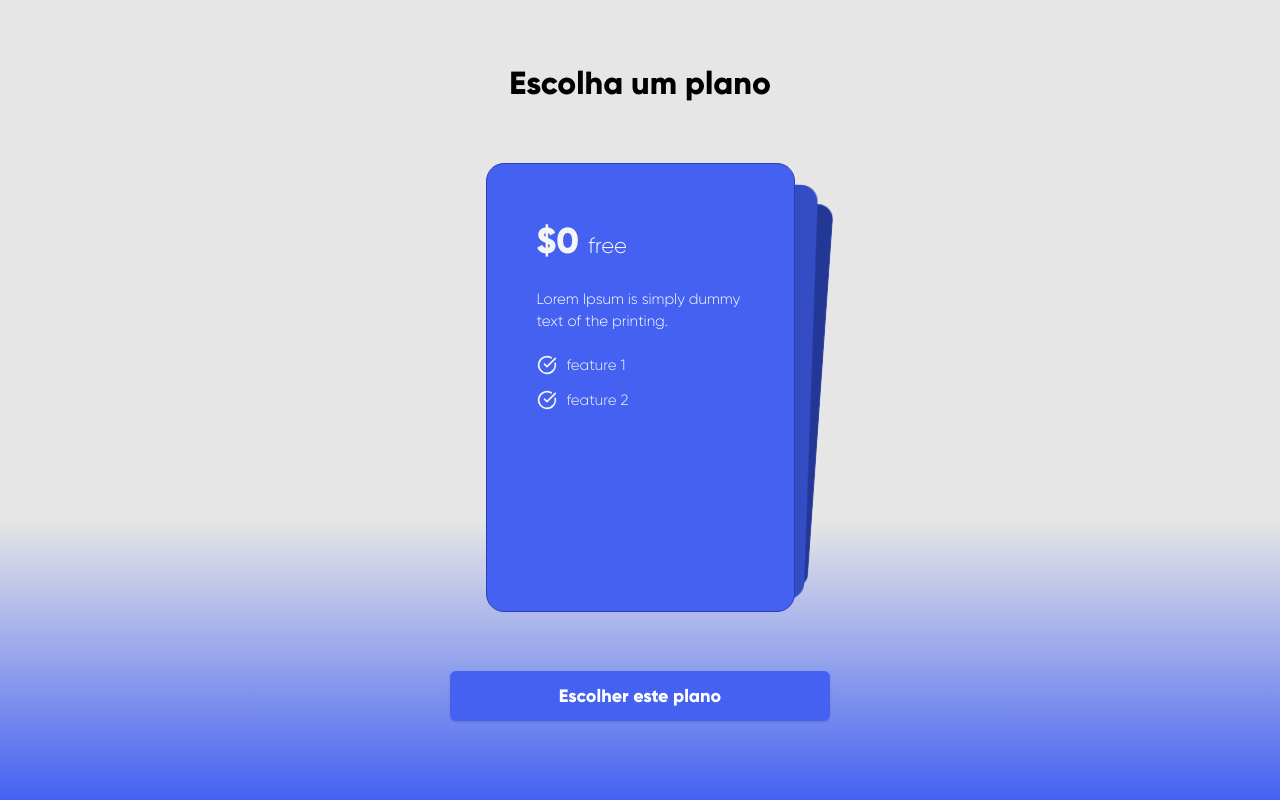
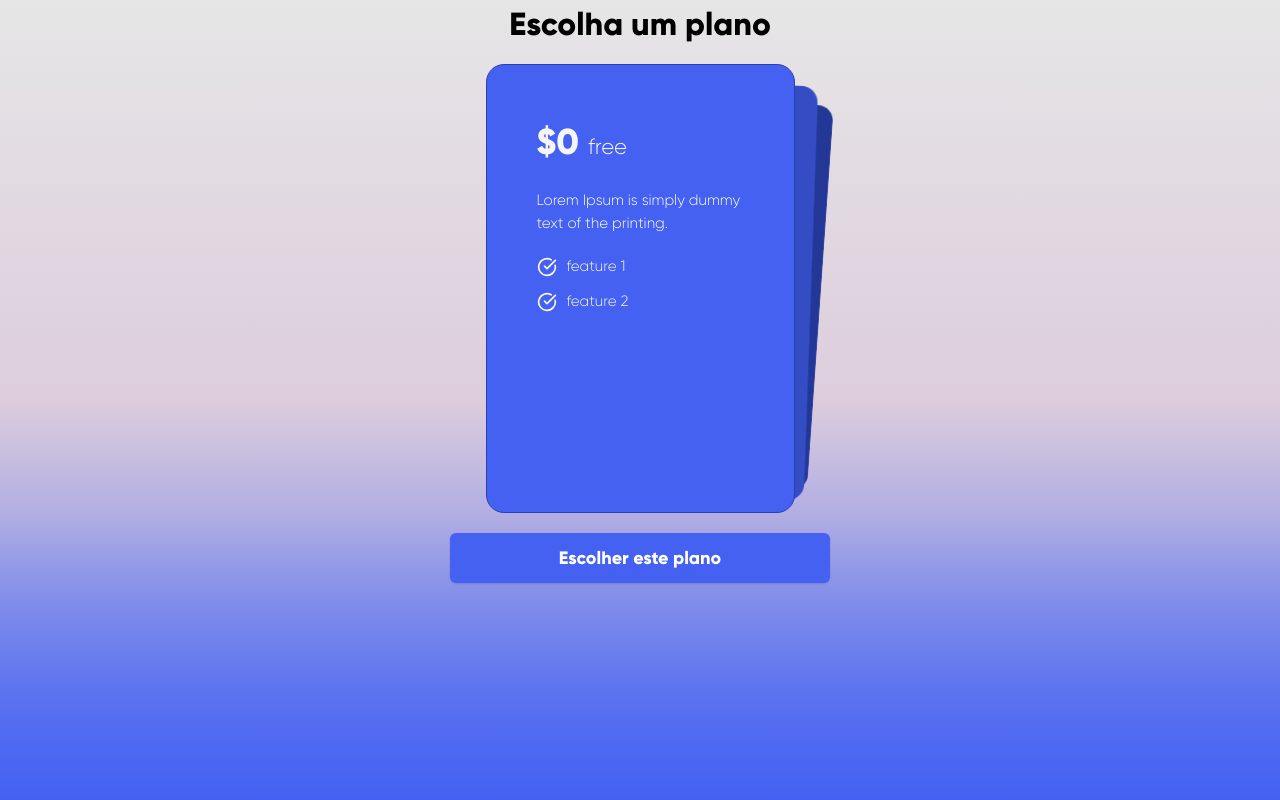
Before and after one commit to vinylemes/barber-schedule-front, a React (Vite) app: page /subscription in a window 1280 px wide. Built offline with nearby package versions, Linux system fonts and the light colour scheme.

Commit message:
feat: add gradient background to subscription page and remove old container styles

```diff
--- a/src/pages/subscription.tsx
+++ b/src/pages/subscription.tsx
@@ -4,7 +4,7 @@ import { Button } from "@/components/ui/button";
 
 const Subscription = () => {
   return (
-    <div className="container ">
+    <div className="bg-gradient-to-t from-gradient-start to-gradient-end via-gradient-end/35 w-[100vw] h-[100vh] flex flex-col items-center">
       <h1 className="titulo">Escolha um plano</h1>
       <SubscriptionCarousel />
       <Button className="bg-primary text-white my-5 w-[380px] h-[50px] b-r-10 text-lg font-bold transition-transform duration-200  hover:scale-105 hover:bg-primary">
--- a/src/styles/subscription.css
+++ b/src/styles/subscription.css
@@ -1,13 +1,3 @@
-.container {
-  display: flex;
-  flex-direction: column;
-  justify-content: space-evenly;
-  align-items: center;
-  height: 100vh;
-  width: 100vw;
-  background: linear-gradient(to top, #4461f2, #e6e6e6 35%);
-}
-
 .titulo {
   font-size: 2rem;
   color: #000;
```
